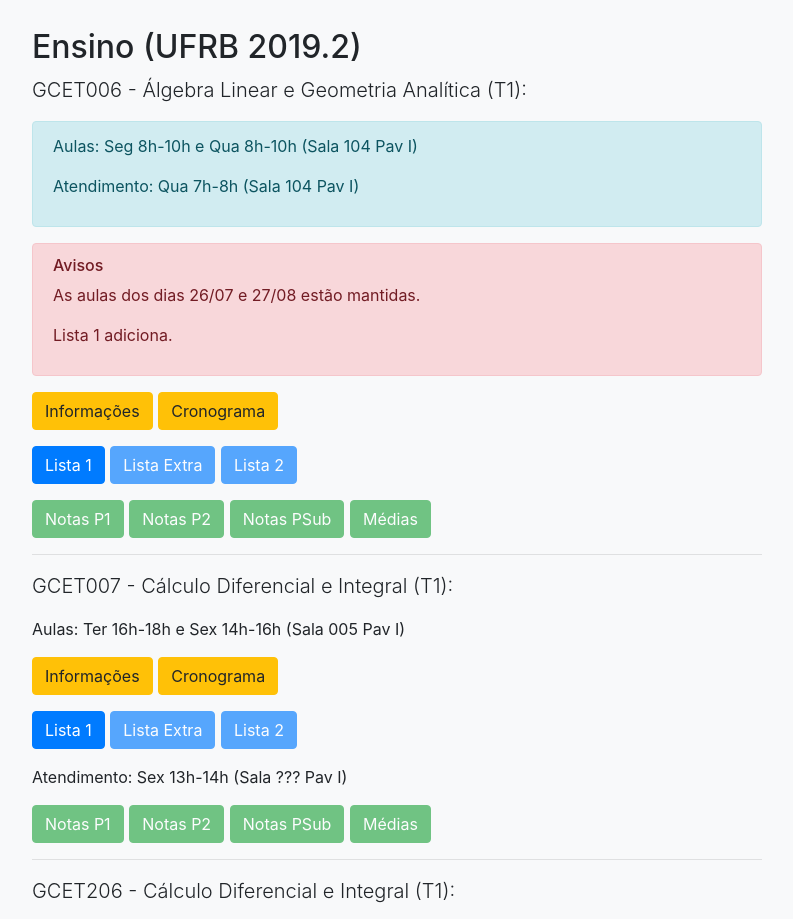
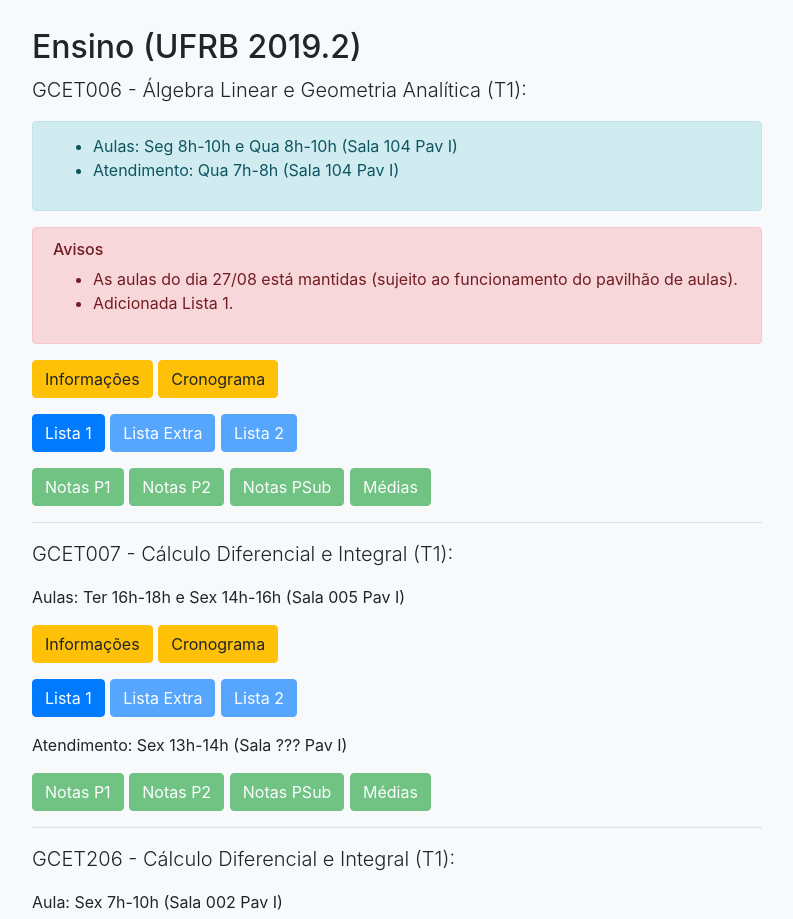
Before and after one commit to jtagomes/jtagomes.github.io, a website with bundled scripts: page index.html in a window 1280 px wide. Shown: the part 1340-2259 px from the top of the page, without its empty margins (243-1036 px from the left). Built offline with nearby package versions, Linux system fonts and the light colour scheme.

Commit message:
Update index.html

```diff
--- a/index.html
+++ b/index.html
@@ -114,14 +114,18 @@
 
 <p class="lead" class="card-title">GCET006 - Álgebra Linear e Geometria Analítica (T1):</p>
 <div class="alert alert-info" role="alert">
-<p>Aulas: Seg 8h-10h e Qua 8h-10h (Sala 104 Pav I)</p>
-<p>Atendimento: Qua 7h-8h (Sala 104 Pav I)</p>
+<ul>
+<li>Aulas: Seg 8h-10h e Qua 8h-10h (Sala 104 Pav I)</li>
+<li>Atendimento: Qua 7h-8h (Sala 104 Pav I)</li>
+</ul>
 </div>
 
 <div class="alert alert-danger" role="alert">
 <h6 class="alert-heading">Avisos</h6>
-<p>As aulas dos dias 26/07 e 27/08 estão mantidas.</p>
-<p>Lista 1 adiciona.</p>
+<ul>
+<li>As aulas do dia 27/08 está mantidas (sujeito ao funcionamento do pavilhão de aulas).</li>
+<li>Adicionada Lista 1.</li>
+</ul>
 </div>
 
 <p class="lead">
```
